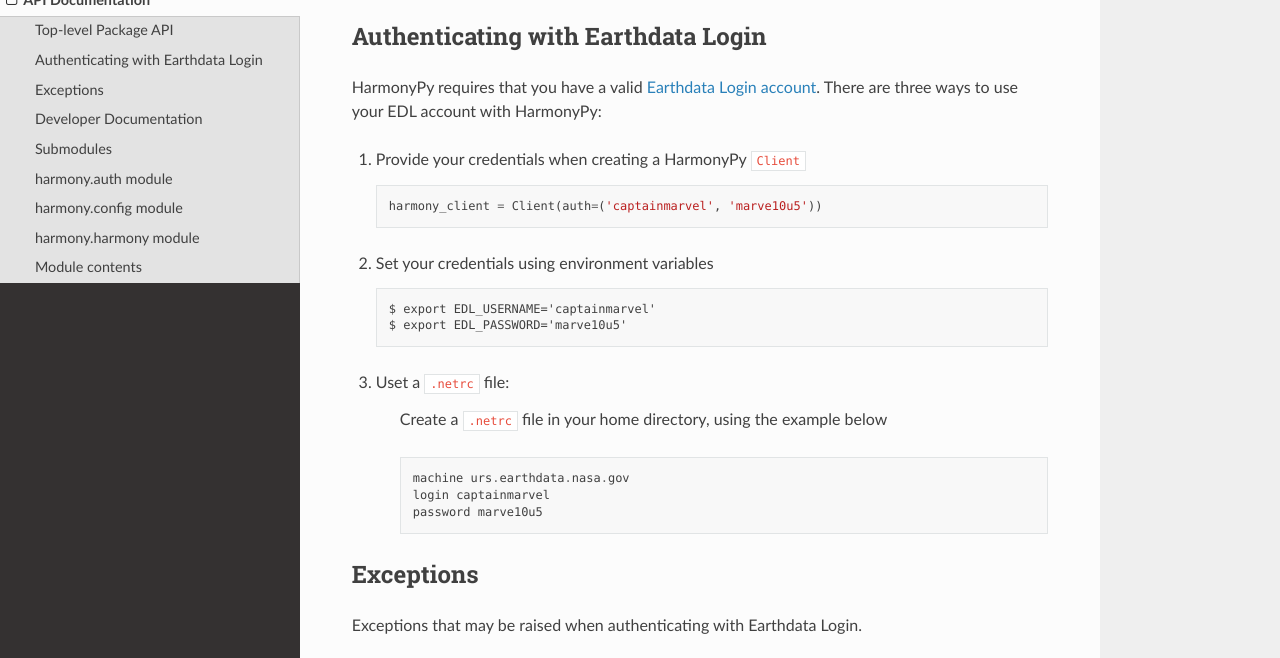
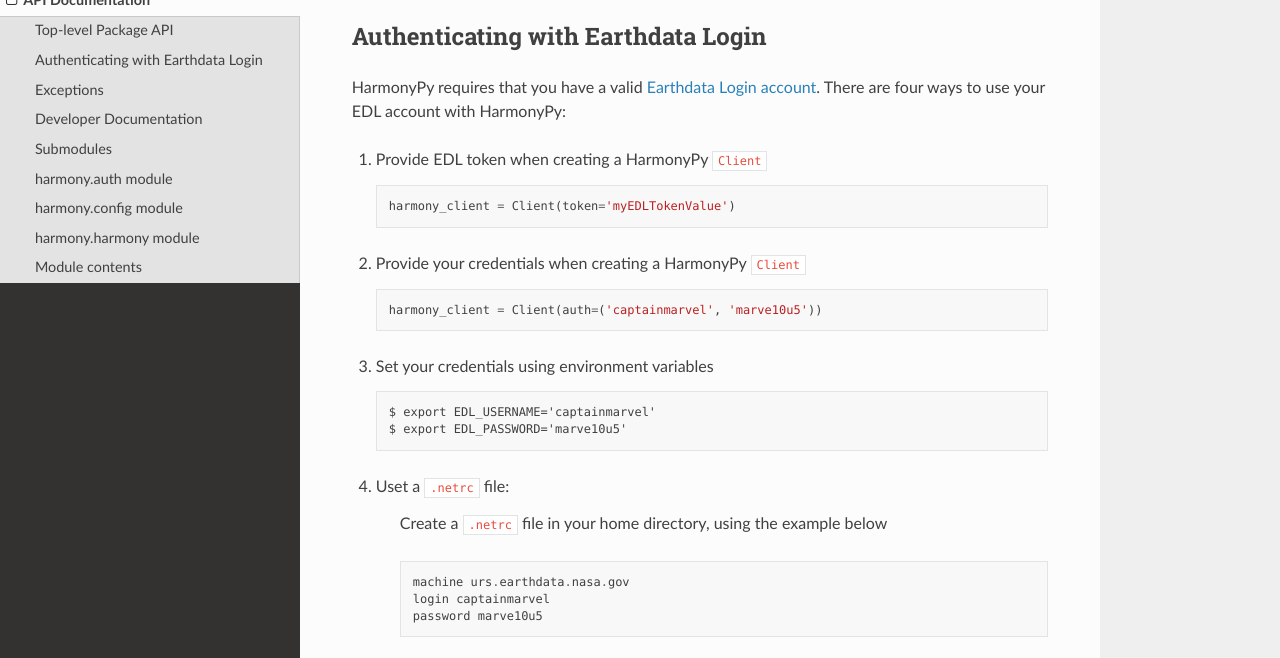
Before and after one commit to nasa/harmony-py, a Sphinx documentation site: the page built from docs/api.rst, in a window 1280 px wide and 900 px high, scrolled down 706 px, cut to the strip 180-838 px from the top of the window. Built offline with Sphinx 7.4.7 and the Read the Docs theme 2.0.0, drawn with Linux system fonts in a browser that asks for light colours.

Commit message:
HARMONY-720: Updated API doc for creating harmony-py client with EDL token.

```diff
--- a/docs/api.rst
+++ b/docs/api.rst
@@ -27,18 +27,22 @@
 Authenticating with Earthdata Login
 -----------------------------------
 
-HarmonyPy requires that you have a valid `Earthdata Login account <https://urs.earthdata.nasa.gov/home)>`_. There are three ways to use your EDL account with HarmonyPy:
+HarmonyPy requires that you have a valid `Earthdata Login account <https://urs.earthdata.nasa.gov/home)>`_. There are four ways to use your EDL account with HarmonyPy:
 
-1. Provide your credentials when creating a HarmonyPy ``Client`` ::
+1. Provide EDL token when creating a HarmonyPy ``Client`` ::
+
+    harmony_client = Client(token='myEDLTokenValue')
+
+2. Provide your credentials when creating a HarmonyPy ``Client`` ::
 
     harmony_client = Client(auth=('captainmarvel', 'marve10u5'))
 
-2. Set your credentials using environment variables ::
+3. Set your credentials using environment variables ::
 
     $ export EDL_USERNAME='captainmarvel'
     $ export EDL_PASSWORD='marve10u5'
 
-3. Uset a ``.netrc`` file:
+4. Uset a ``.netrc`` file:
 
     Create a ``.netrc`` file in your home directory, using the example below ::
 
```
